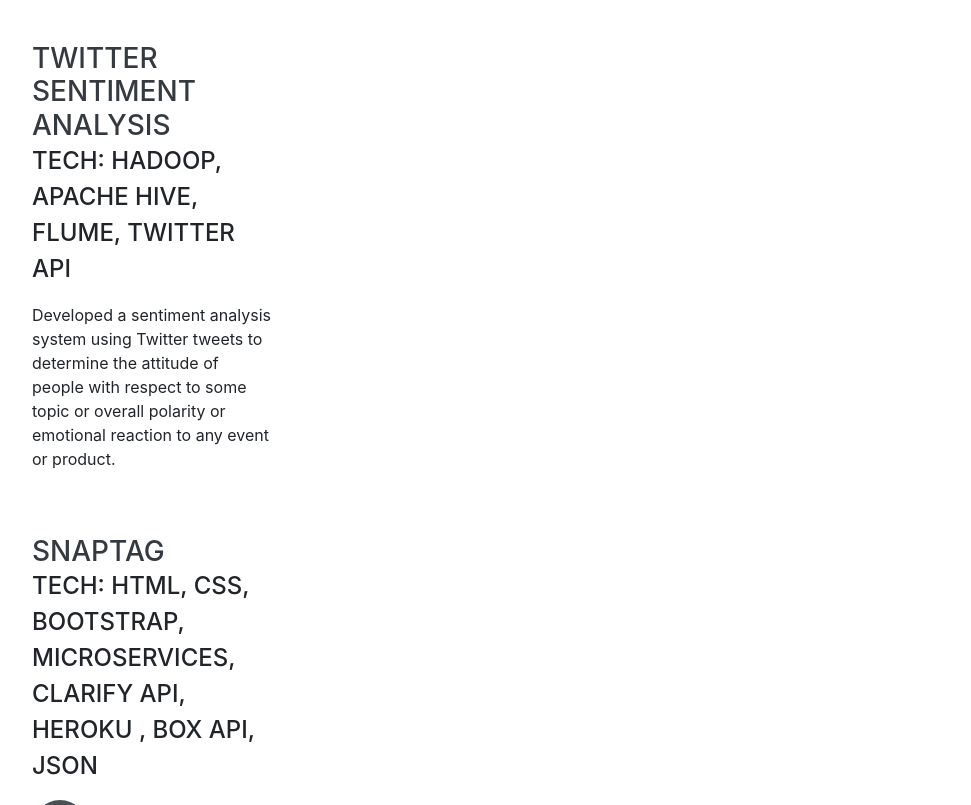
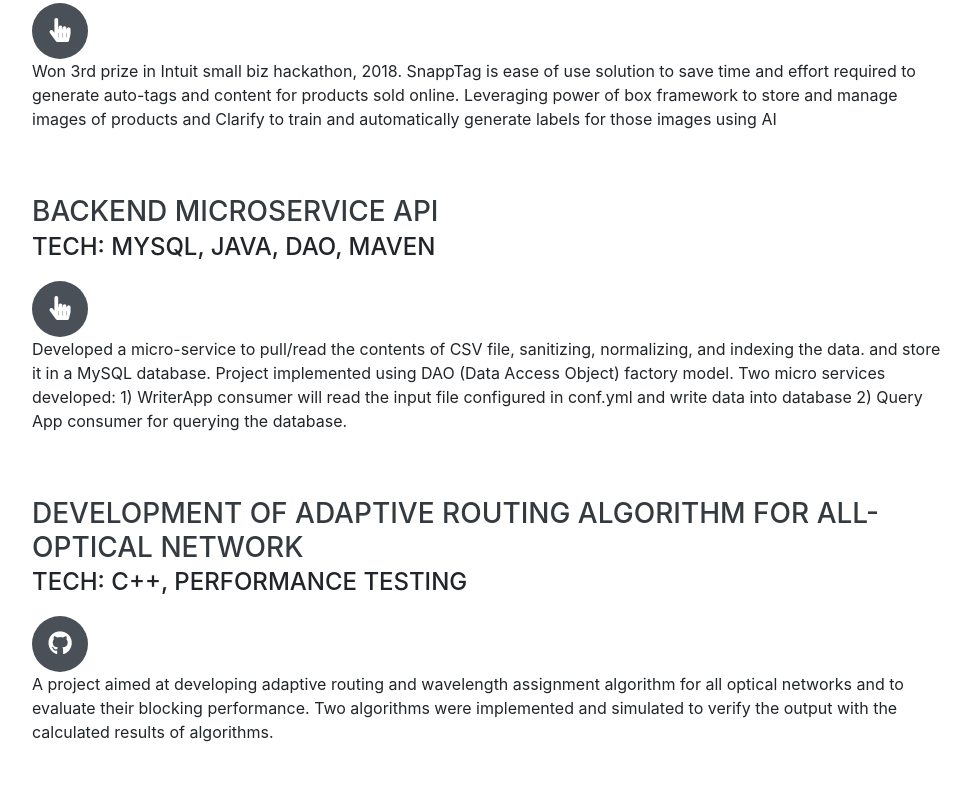
Before and after one commit to tanejasomi/Portfolio, a website with bundled scripts: page index.html in a window 1280 px wide. Shown: the part 3586-4391 px from the top of the page, without its empty margins (288-1259 px from the left). Built offline with nearby package versions, Linux system fonts and the light colour scheme; a web font is replaced by a local one.

Commit message:
Update index.html

```diff
--- a/index.html
+++ b/index.html
@@ -190,6 +190,8 @@
           <div class="resume-content">
             <h3 class="mb-0">Twitter Sentiment Analysis</h3>
             <div class="subheading mb-3">Tech: Hadoop, Apache Hive, Flume, Twitter Api</div>
+            <div class="social-icons">
+            </div>
             <p>Developed a sentiment analysis system using Twitter tweets to determine the attitude of people with respect to some topic or overall polarity or emotional reaction to any event or product.</p>
           </div>
         </div>
@@ -204,6 +206,19 @@
               </a>
             </div>
             <p>Won 3rd prize in Intuit small biz hackathon, 2018. SnappTag is ease of use solution to save time and effort required to generate auto-tags and content for products sold online. Leveraging power of box framework to store and manage images of products and Clarify to train and automatically generate labels for those images using AI</p>
+          </div>
+        </div>
+
+        <div class="resume-item d-flex flex-column flex-md-row justify-content-between mb-5">
+          <div class="resume-content">
+            <h3 class="mb-0" >Backend microservice Api </h3>
+            <div class="subheading mb-3">Tech: MySQL, Java, DAO, Maven</div>
+            <div class="social-icons">
+              <a href="https://github.com/tanejasomi/CodeForFun/tree/master/backendApi">
+                <i class="fas fa-hand-pointer"></i>
+              </a>
+            </div>
+            <p>Developed a micro-service to pull/read the contents of CSV file, sanitizing, normalizing, and indexing the data.  and store it in a MySQL database. Project implemented using DAO (Data Access Object) factory model. Two micro services developed: 1) WriterApp consumer will read the input file configured in conf.yml and write data into database  2) Query App consumer for querying the database.</p>
           </div>
         </div>
 
@@ -234,9 +249,7 @@
             <p>Distributed Data Protocol is Client-Server Protocol based on WebSockets for queuing and updating a Server-Side database and for synchronizing such updates among clients. Project implemented to show Latency Compensation and default connection and transparent reconnection. Server polls database to pick up changes and push them on the client therefore updating screen immediately without waiting for network. Since DDP uses WebSockets instead of HTTP, the data can be pushed whenever changes occur. Every time user increments counter by clicking on insert and data is published and updated on server. When connection is lost DDP server instance is automatically set up on the server, and each client is configured to automatically open a connection to that server on startup. When DDP client loses its connection and reconnects, subscriptions will re-establish and resynchronized</p>
             </div>
         </div>
-    </div>
-
-     <div class="resume-item d-flex flex-column flex-md-row justify-content-between mb-5">
+         <div class="resume-item d-flex flex-column flex-md-row justify-content-between mb-5">
           <div class="resume-content">
             <h3 class="mb-0">Website Development for Meteor tutorials</h3>
             <div class="subheading mb-3">Tech: HTML, CSS, jquery, GAE, Heroku</div>
@@ -254,7 +267,7 @@
             <p>Website development group project undertaken as a part of academic curriculum to present tutorials for technology meteor. Website has detailed information about meteor its protocols, database connectivity using Mongo db, application and demos. Website was developed using HTML, CSS and hosted on university server and Heroku.</p>
           </div>
         </div>
-
+    </div>
     </section>
 
     <hr class="m-0">
```
